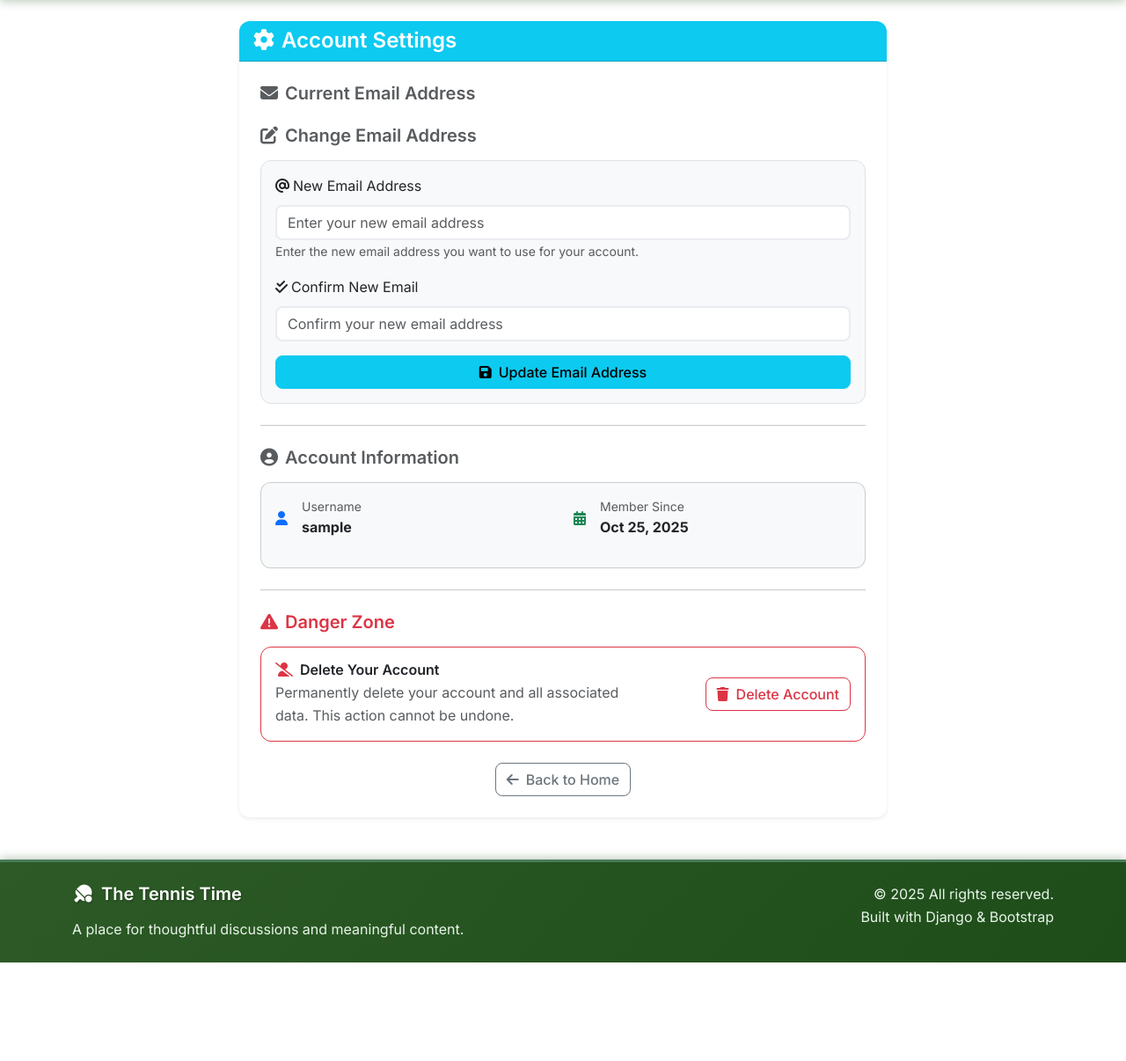
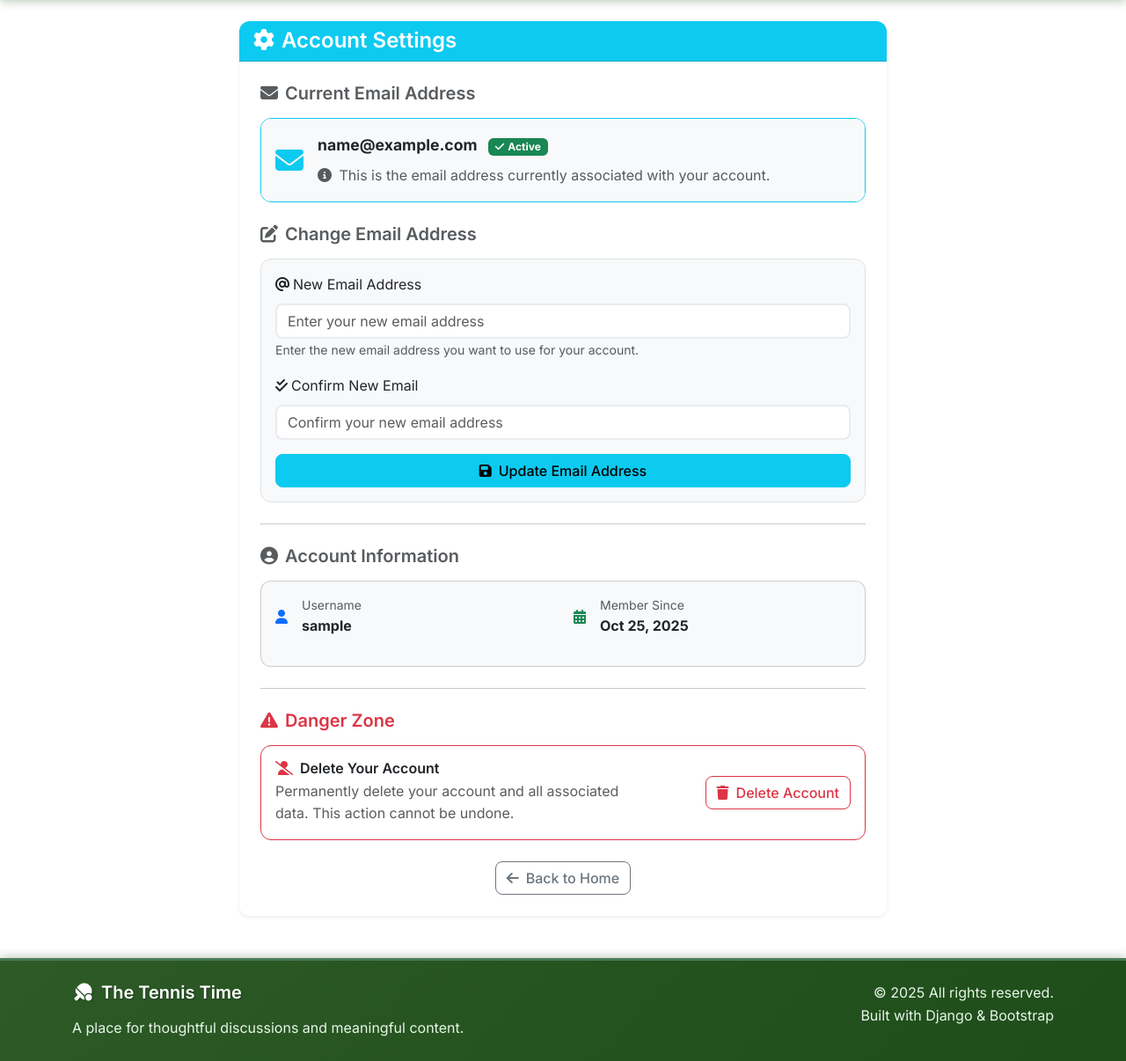
Before and after one commit to fabioeloche/blogs, a Django app: page /accounts/email/ in a window 1280 px wide. Shown: the part 67-1273 px from the top of the page at 88% size. Before the commit the page ends 1161 px from the top, so only its background shows below. Run offline with Django 5.2, Linux system fonts and the light colour scheme; the visitor is signed in with stand-in values (Sample User, id 1); some libraries are stand-ins or nearby versions.

Commit message:
Fix email address display: change from alert to card to prevent auto-dismiss

```diff
--- a/templates/account/email.html
+++ b/templates/account/email.html
@@ -20,7 +20,8 @@
                     <h5 class="text-muted mb-3">
                         <i class="fas fa-envelope me-2"></i>{% trans "Current Email Address" %}
                     </h5>
-                    <div class="alert alert-light border">
+                    <div class="card border-info">
+                        <div class="card-body bg-light">
                             <div class="d-flex align-items-center">
                                 <i class="fas fa-envelope text-info me-3" style="font-size: 2rem;"></i>
                                 <div class="flex-grow-1">
@@ -32,6 +33,7 @@
                                         <i class="fas fa-info-circle me-1"></i>
                                         This is the email address currently associated with your account.
                                     </p>
+                                </div>
                             </div>
                         </div>
                     </div>
```
Lines whose indentation alone changed are shown as unchanged.
